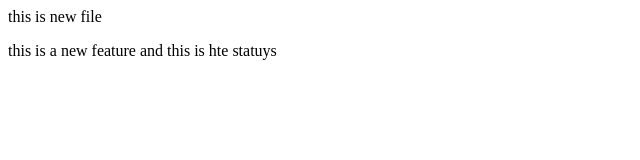
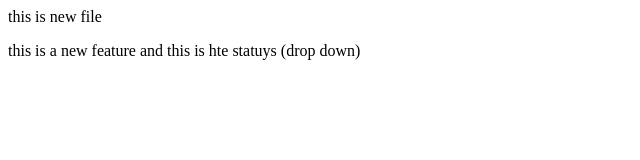
Before and after one commit to Manogya-Git/local-, a plain HTML site: page index.html in a window 1280 px wide. Shown: the full height of the page, 0-640 px from the left. Drawn offline with Linux system fonts and the light colour scheme.

Commit message:
add dropdown

```diff
--- a/index.html
+++ b/index.html
@@ -1,2 +1,2 @@
 <p> this is new file</p>
-<p>this is a new feature and this is hte statuys</p>
+<p>this is a new feature and this is hte statuys (drop down)</p>
```
